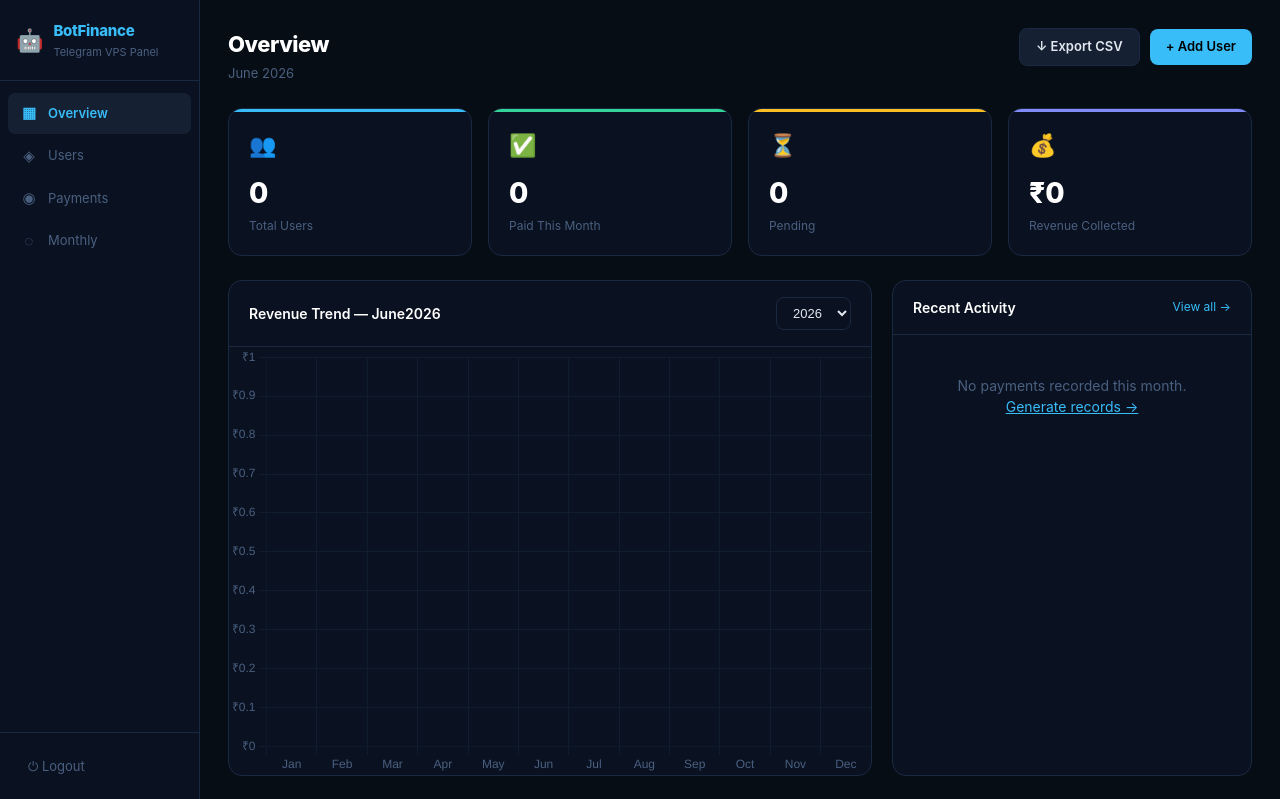
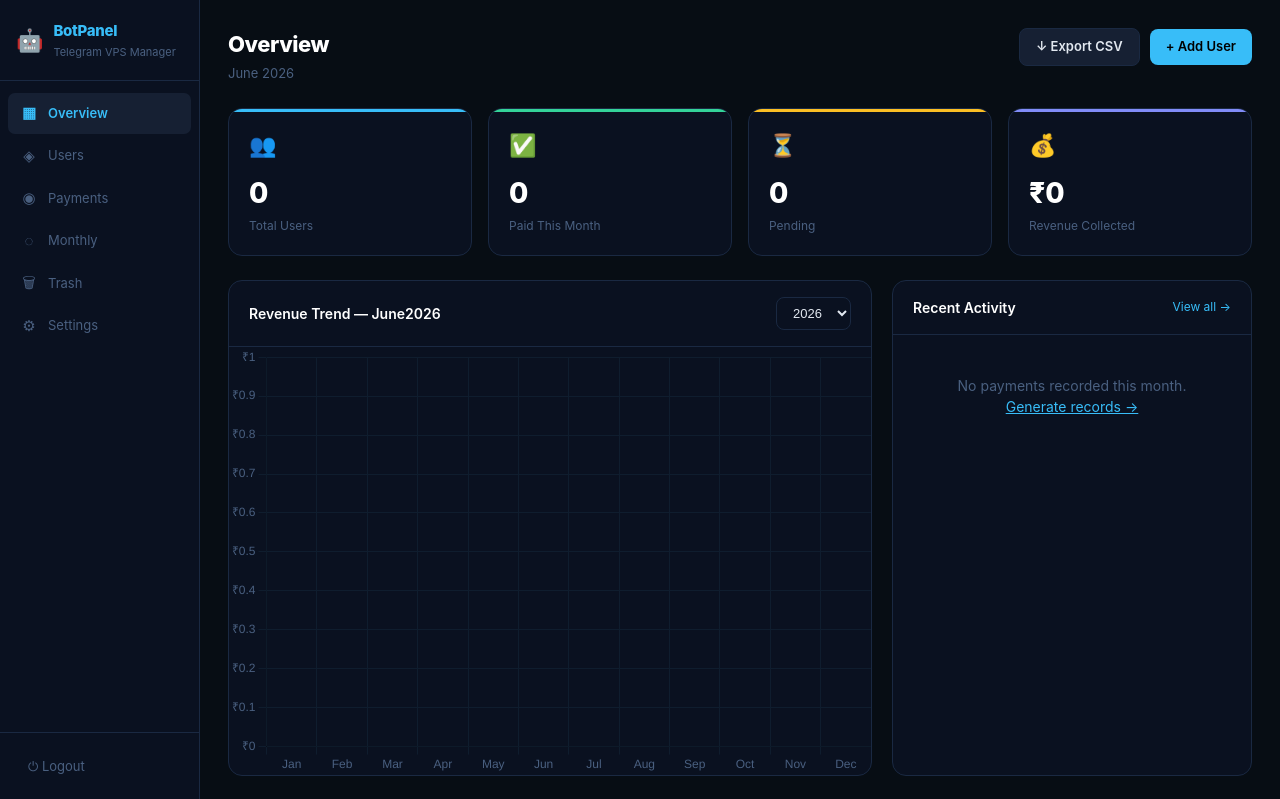
Before and after one commit to MikoxYae/botpanel, a Flask app: page / in a window 1280 px wide. Shown: the top 799 px of the page. Run offline with Flask 3, Linux system fonts and the light colour scheme; the visitor is signed in with stand-in values (Sample User, id 1).

Commit message:
Update templates/base.html

```diff
--- a/templates/base.html
+++ b/templates/base.html
@@ -10,15 +10,15 @@
 <body>
   {% if session.admin_id %}
   <div class="layout">
-    <!-- Sidebar -->
     <aside class="sidebar">
       <div class="sidebar-logo">
         <span class="logo-icon">🤖</span>
         <div>
-          <div class="logo-title">BotFinance</div>
-          <div class="logo-sub">Telegram VPS Panel</div>
+          <div class="logo-title">BotPanel</div>
+          <div class="logo-sub">Telegram VPS Manager</div>
         </div>
       </div>
+
       <nav class="sidebar-nav">
         <a href="{{ url_for('dashboard') }}" class="nav-item {% if request.endpoint == 'dashboard' %}active{% endif %}">
           <span class="nav-icon">▦</span> Overview
@@ -32,17 +32,32 @@
         <a href="{{ url_for('monthly') }}" class="nav-item {% if request.endpoint == 'monthly' %}active{% endif %}">
           <span class="nav-icon">◌</span> Monthly
         </a>
+        <a href="{{ url_for('trash') }}" class="nav-item {% if request.endpoint == 'trash' %}active{% endif %}">
+          <span class="nav-icon">🗑</span> Trash
+        </a>
+        <a href="{{ url_for('settings') }}" class="nav-item {% if request.endpoint == 'settings' %}active{% endif %}">
+          <span class="nav-icon">⚙</span> Settings
+        </a>
+
+        {% if quick_links %}
+        <div class="nav-divider">Quick Links</div>
+        {% for lnk in quick_links %}
+        <a href="{{ lnk.url }}" target="_blank" rel="noopener" class="nav-item nav-item--link">
+          <span class="nav-icon">{{ lnk.icon }}</span> {{ lnk.title }}
+        </a>
+        {% endfor %}
+        {% endif %}
       </nav>
+
       <div class="sidebar-footer">
         <a href="{{ url_for('logout') }}" class="logout-btn">⏻ Logout</a>
       </div>
     </aside>
 
-    <!-- Main content -->
     <main class="main-content">
       {% with messages = get_flashed_messages(with_categories=true) %}
         {% for category, message in messages %}
-          <div class="alert alert-{{ category }}">{{ message }}</div>
+          <div class="alert alert-{{ category }}">{{ message|safe }}</div>
         {% endfor %}
       {% endwith %}
       {% block content %}{% endblock %}
```
